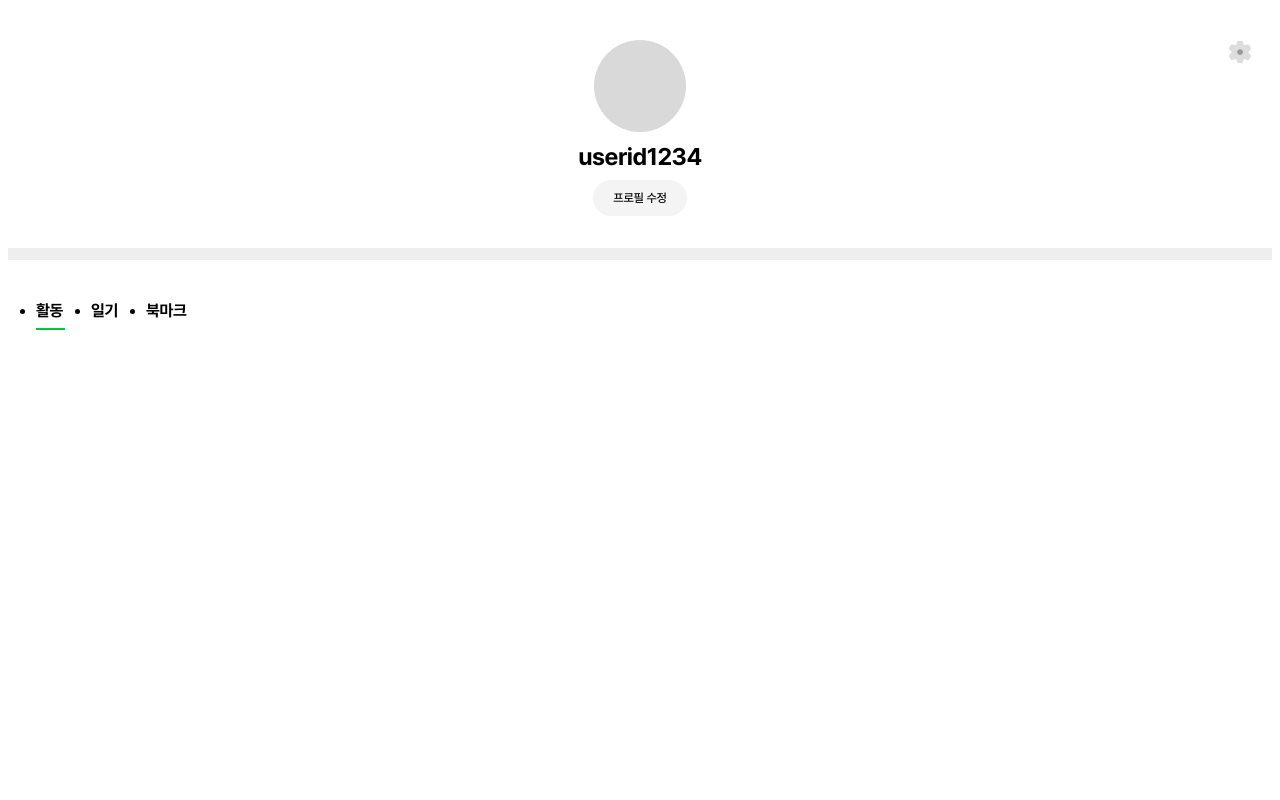
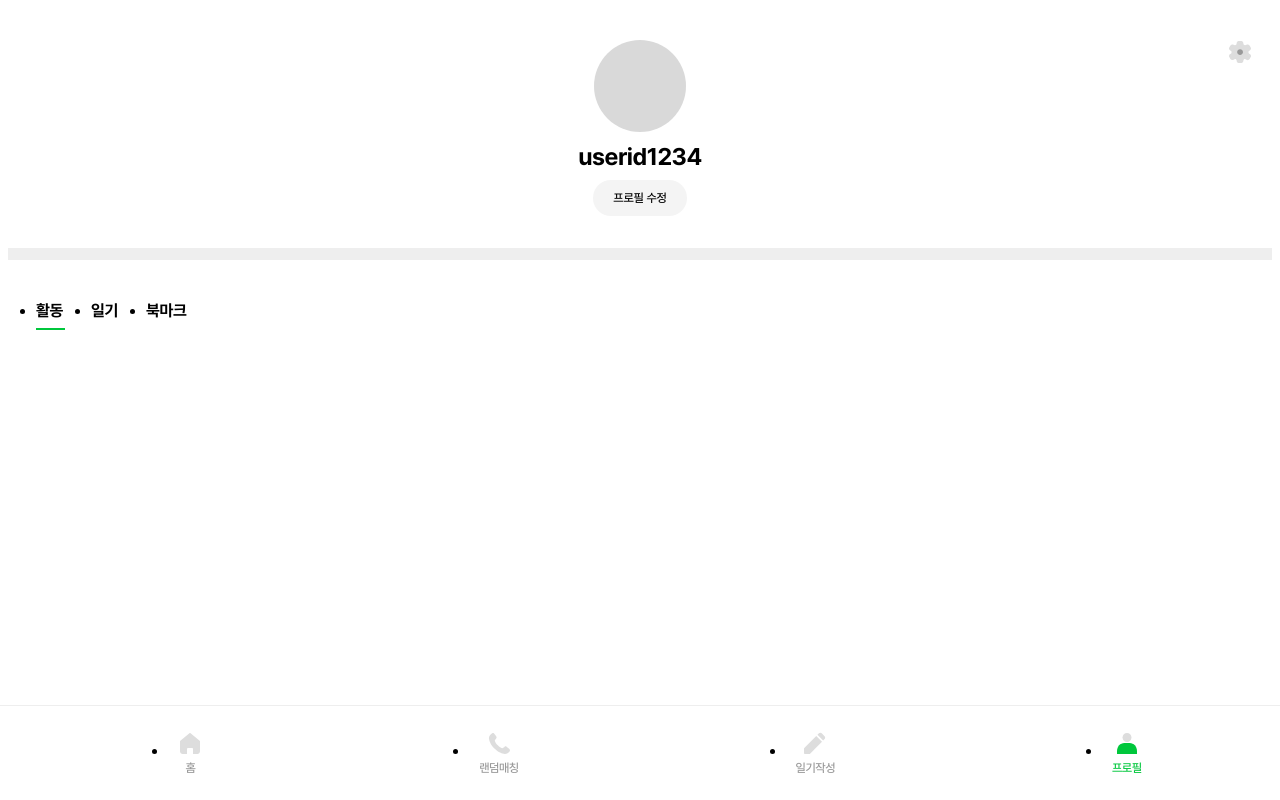
Before and after one commit to a-daily-diary/ADD.FE, a Next.js app: page /profile in a window 1280 px wide. Built offline with nearby package versions, Linux system fonts and the light colour scheme; what emotion-reset would draw is missing.

Commit message:
💄 #79 - Layout 변경에 따른 코드 수정

```diff
--- a/src/pages/index.tsx
+++ b/src/pages/index.tsx
@@ -6,6 +6,7 @@ import ResponsiveImage from 'components/common/ResponsiveImage';
 import Seo from 'components/common/Seo';
 import DiaryList from 'components/diary/DiaryList';
 import Layout from 'components/layouts/Layout';
+import Navbar from 'components/layouts/Navbar';
 import Header from 'components/layouts/header/Header';
 import HeaderLeft from 'components/layouts/header/HeaderLeft';
 import HeaderRight from 'components/layouts/header/HeaderRight';
@@ -38,6 +39,7 @@ Home.getLayout = function getLayout(page: ReactElement) {
         <HeaderRight menu="검색" />
       </Header>
       {page}
+      <Navbar />
     </Layout>
   );
 };
--- a/src/pages/profile/index.tsx
+++ b/src/pages/profile/index.tsx
@@ -7,6 +7,7 @@ import SeetingIcon from 'assets/icons/setting.svg';
 import Seo from 'components/common/Seo';
 import Tab from 'components/common/Tab';
 import Layout from 'components/layouts/Layout';
+import Navbar from 'components/layouts/Navbar';
 import Empty from 'components/profile/Empty';
 import useTabIndicator from 'hooks/useTabIndicator';
 
@@ -75,6 +76,7 @@ Profile.getLayout = function getLayout(page: ReactElement) {
     <Layout>
       <Seo title="프로필 | a daily diary" />
       {page}
+      <Navbar />
     </Layout>
   );
 };
```
